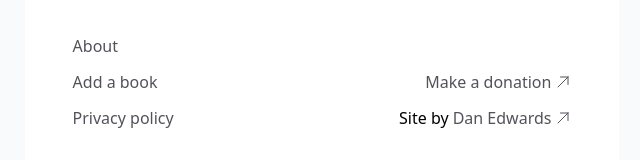
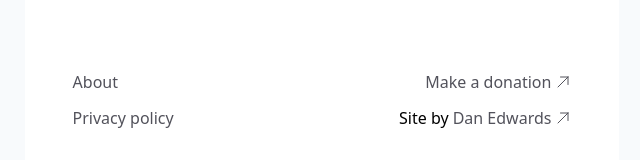
Before and after one commit to danedwardsdeveloper/classic-reader, a Next.js app: page /about in a window 1280 px wide. Shown: the part 622-782 px from the top of the page, without its empty margins (318-958 px from the left). Built offline with nearby package versions, Linux system fonts and the light colour scheme.

Commit message:
Remove link

```diff
--- a/src/components/Footer.tsx
+++ b/src/components/Footer.tsx
@@ -11,11 +11,6 @@ export default function Footer({ currentNovel }: { currentNovel?: Novel }) {
 					<li>
 						<Link href="/about" className="link-primary">
 							About
-						</Link>
-					</li>
-					<li>
-						<Link href="/" className="link-primary">
-							Add a book
 						</Link>
 					</li>
 					<li>
```
